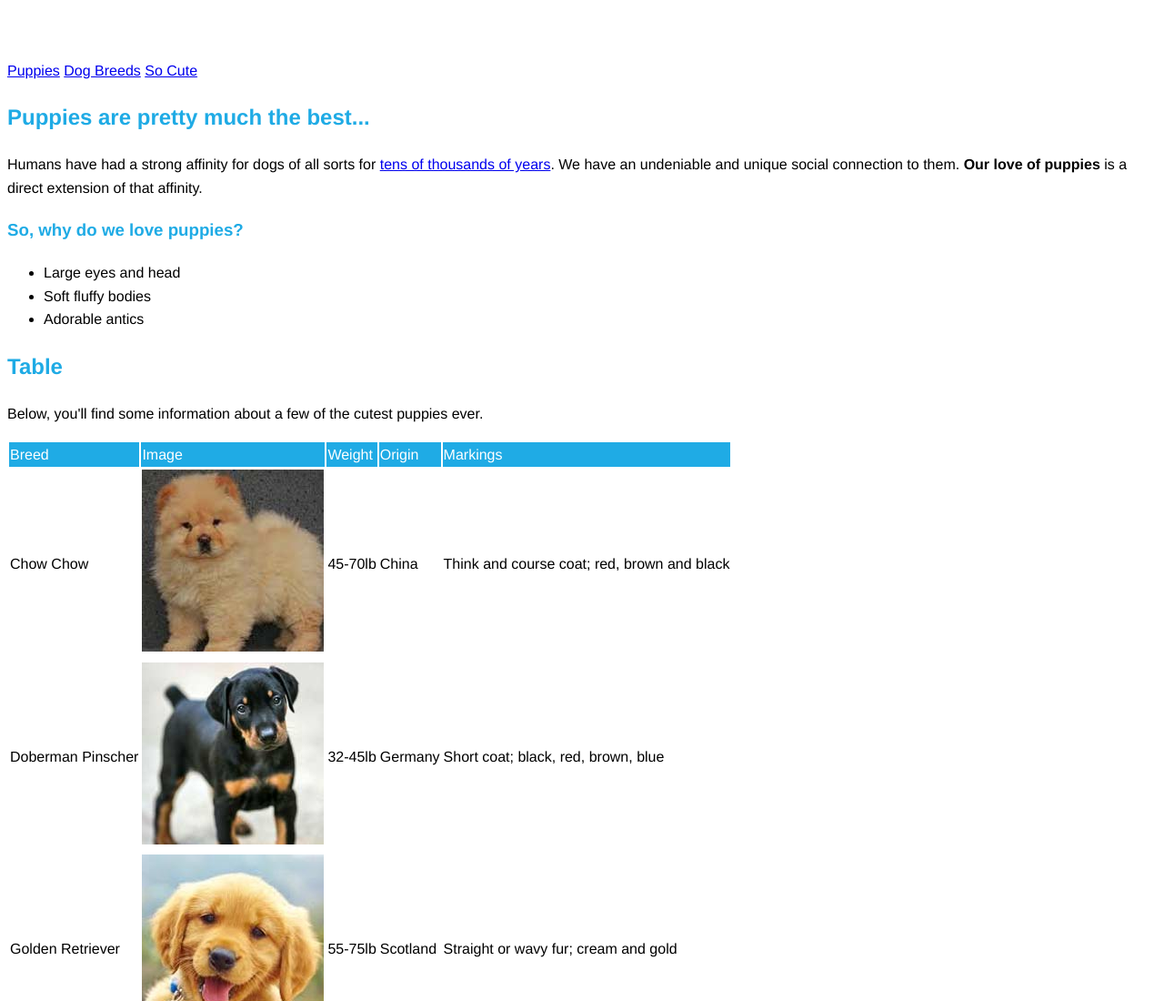
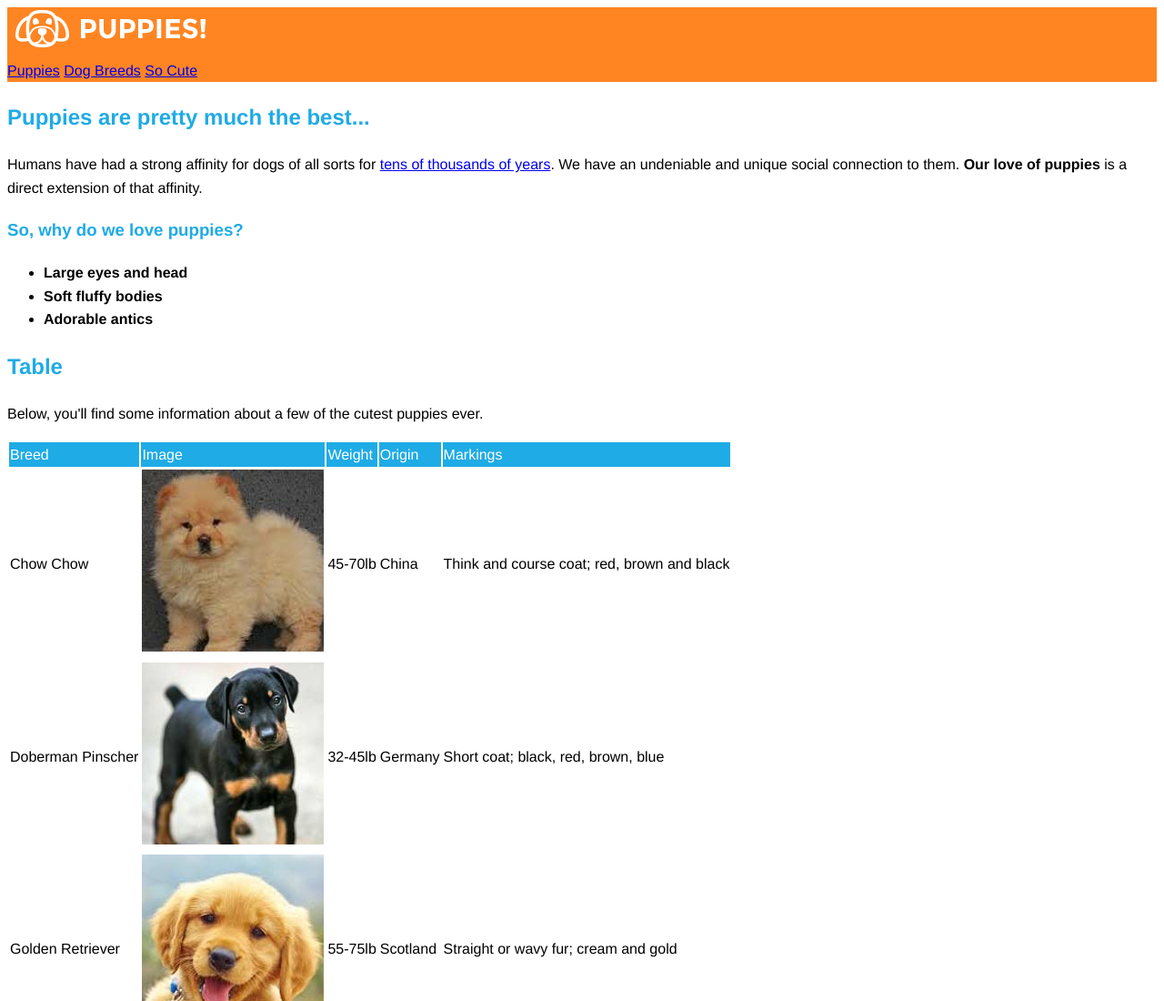
Before and after one commit to AgentShir/OMGPUPPIES, a plain HTML site: page index.html in a window 1280 px wide. Shown: the top 1100 px of the page at 91% size. Drawn offline with Linux system fonts and the light colour scheme.

Commit message:
Orange bg

```diff
--- a/style.css
+++ b/style.css
@@ -18,19 +18,29 @@ body{
     background-color: white;
 }
 
-header{
-    background-color; #ff8523;
-
 }
 
 a{
-    color: #white;
+    color: white;
     border: white;
     display: inline-block;
 }
 
+#site_header{
+    background-color: #ff8523;
+}
+
+.main_navigation{
+    color: white;
+    border: 1px;
+}
+
 h2, h3{
     color: #1fabe5;
+    font-weight: bold;
+}
+
+ul{
     font-weight: bold;
 }
 
```
